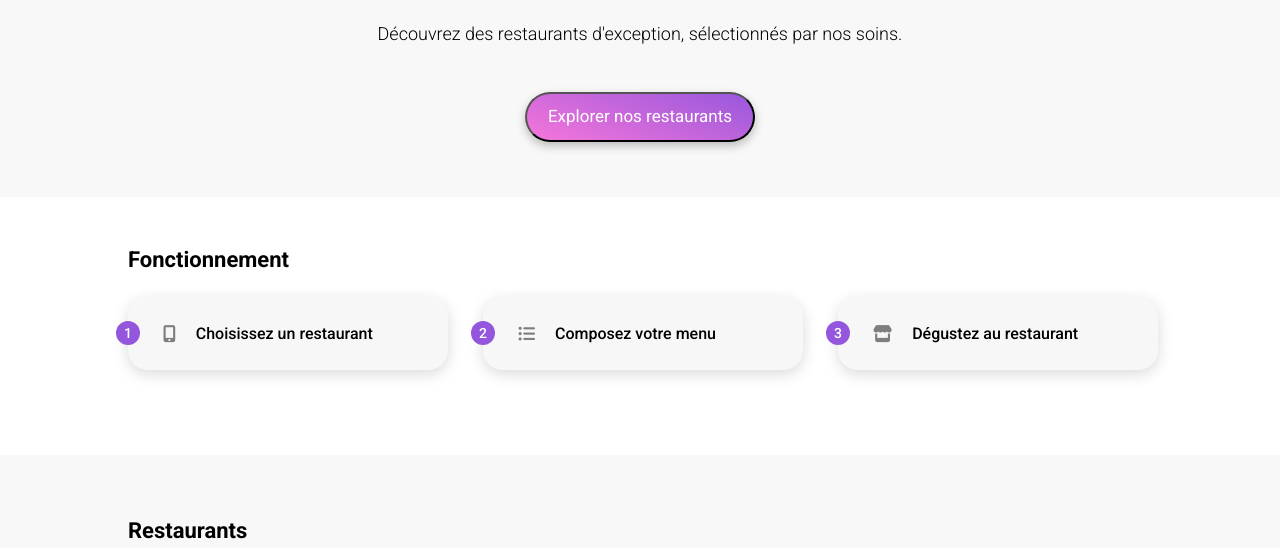
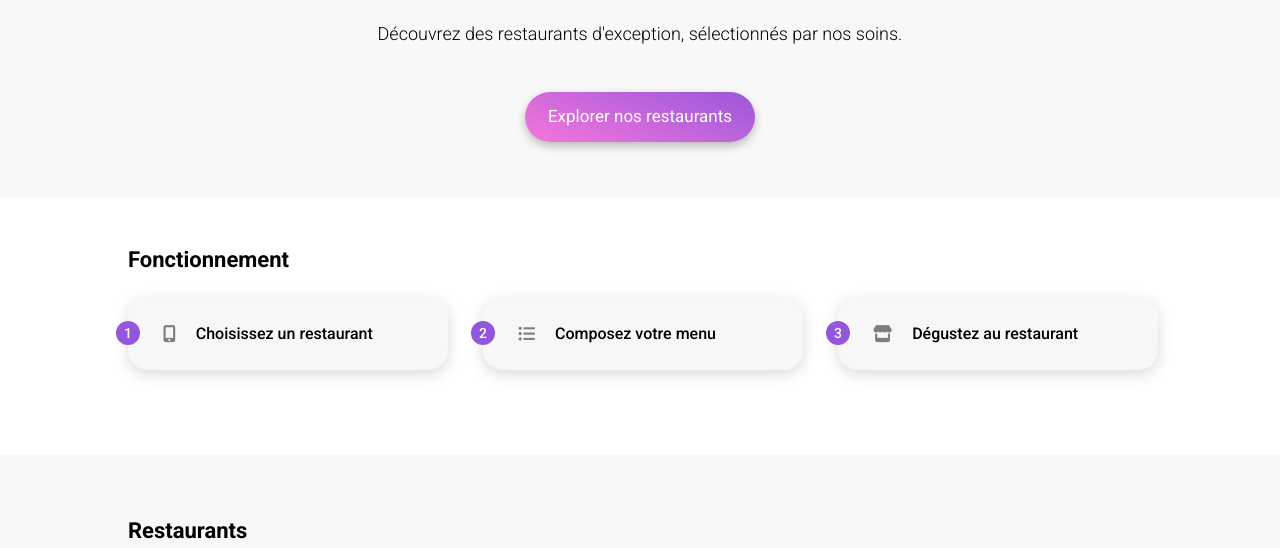
Before and after one commit to wtfshenei/ocr4ohmyfood, a website: page index.html in a window 1280 px wide. Shown: the part 252-800 px from the top of the page. Drawn offline with Linux system fonts and the light colour scheme; a web font is replaced by a local one.

Commit message:
fix(boutons): Réglage petit soucis graphique de bordure

```diff
--- a/sass/main.scss
+++ b/sass/main.scss
@@ -54,6 +54,7 @@
             background: linear-gradient(200deg, $colour-primary -5%, $colour-secondary 110%);
             box-shadow: 0px 4px 10px rgba(0, 0, 0, 0.25);
             border-radius: 25px;
+            border: 1px;
             margin-bottom: 55px;
             margin-top: 30px;
 
```
Also changed, not shown: assets/css/style.css, 1 other file.
